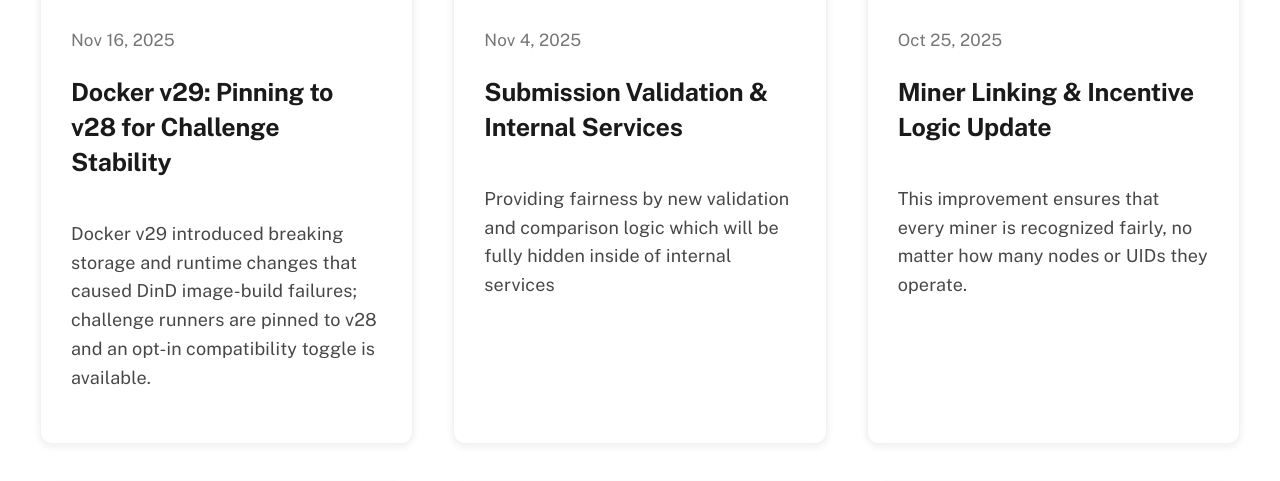
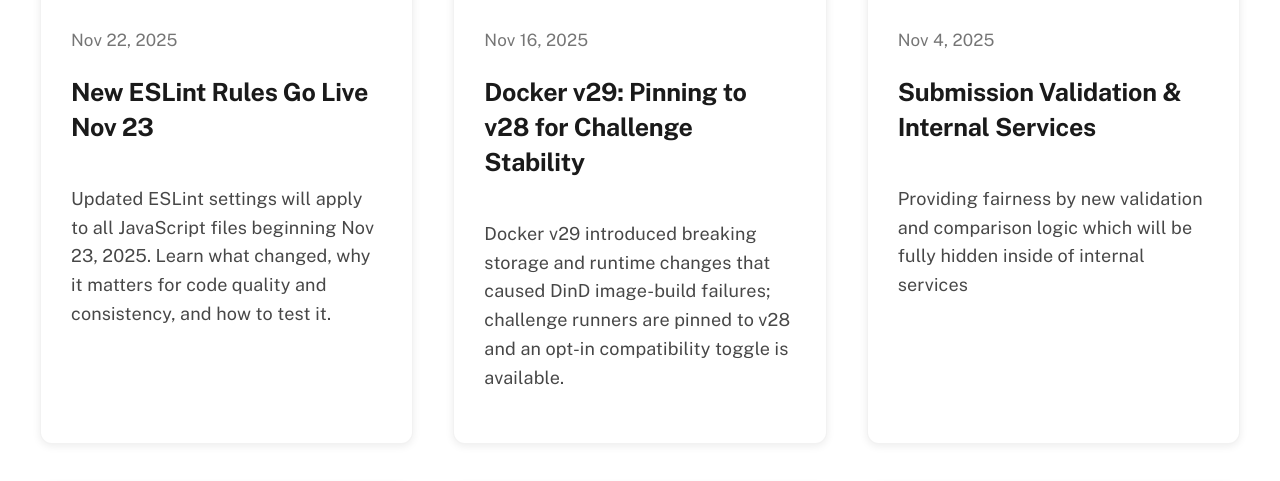
Before and after one commit to RedTeamSubnet/blog.theredteam.io, an MkDocs documentation site: the page built from docs/blog/index.md, in a window 1280 px wide and 900 px high, scrolled down 378 px, cut to the strip 230-711 px from the top of the window. Built offline with MkDocs 1.6.1 and Material for MkDocs 9.7.7, drawn with Linux system fonts in a browser that asks for light colours; a script that is not in the unit is left out.

```diff
--- a/docs/blog/index.md
+++ b/docs/blog/index.md
@@ -11,6 +11,25 @@ hide:
 </div>
 
 <div class="blog-grid">
+
+  <article class="blog-card">
+    <div class="blog-card-image">
+      <img src="../assets/images/an.new_eslint_rules.png" alt="Eslint thumbnail">
+    </div>
+    <div class="blog-card-content">
+        <span class="blog-card-date">
+            Nov 22, 2025
+        </span>
+        <h2>
+            <a href="../blog/posts/an.eslint_updates.md/">
+                New ESLint Rules Go Live Nov 23
+            </a>
+        </h2>
+        <p class="blog-card-excerpt">
+            Updated ESLint settings will apply to all JavaScript files beginning Nov 23, 2025. Learn what changed, why it matters for code quality and consistency, and how to test it.
+        </p>
+    </div>
+  </article>
 
   <article class="blog-card">
     <div class="blog-card-image">
```
Also changed, not shown: docs/announcements/index.md (+16 -3 lines), docs/blog/posts/an.eslint_updates.md (added, +43 -0 lines), docs/index.md (+16 -0 lines), docs/assets/images/an.new_eslint_rules.png (added).
